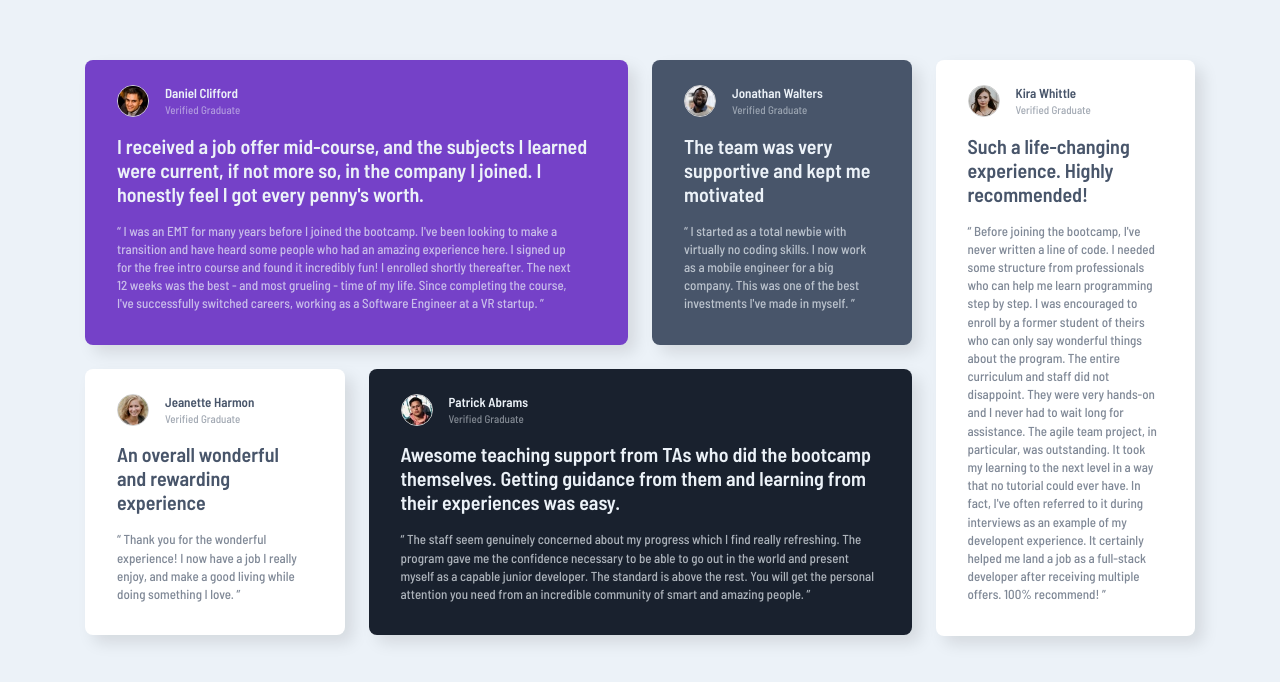
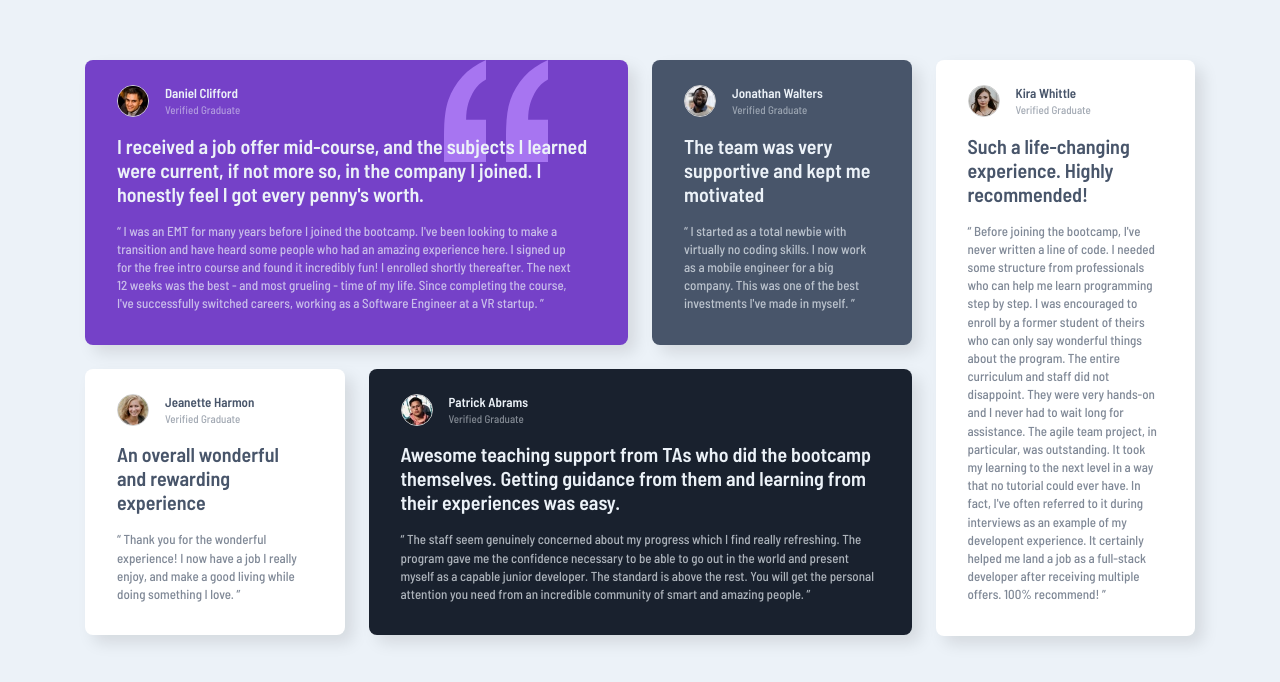
Before and after one commit to lunr-ish/testimonials-grid-section, a plain HTML site: page index.html in a window 1280 px wide. Shown: the part 128-810 px from the top of the page. Drawn offline with Linux system fonts and the light colour scheme.

Commit message:
add quotation image bg on first card

```diff
--- a/style.css
+++ b/style.css
@@ -109,6 +109,10 @@ body {
 .testimonials__card-violet {
   --clr-card-bg: var(--clr-moderate-violet);
   --clr-card-text: var(--clr-light-grayish-blue);
+
+  background-image: url("./images/bg-pattern-quotation.svg");
+  background-repeat: no-repeat;
+  background-position: top 0 right 1.5rem;
 }
 
 .testimonials__card-gray {
@@ -173,4 +177,8 @@ body {
     grid-column: -2 / -1;
     grid-row: 1 / span 2;
   }
+
+  .testimonials__card-violet {
+    background-position: top 0 right 5rem;
+  }
 }
```
